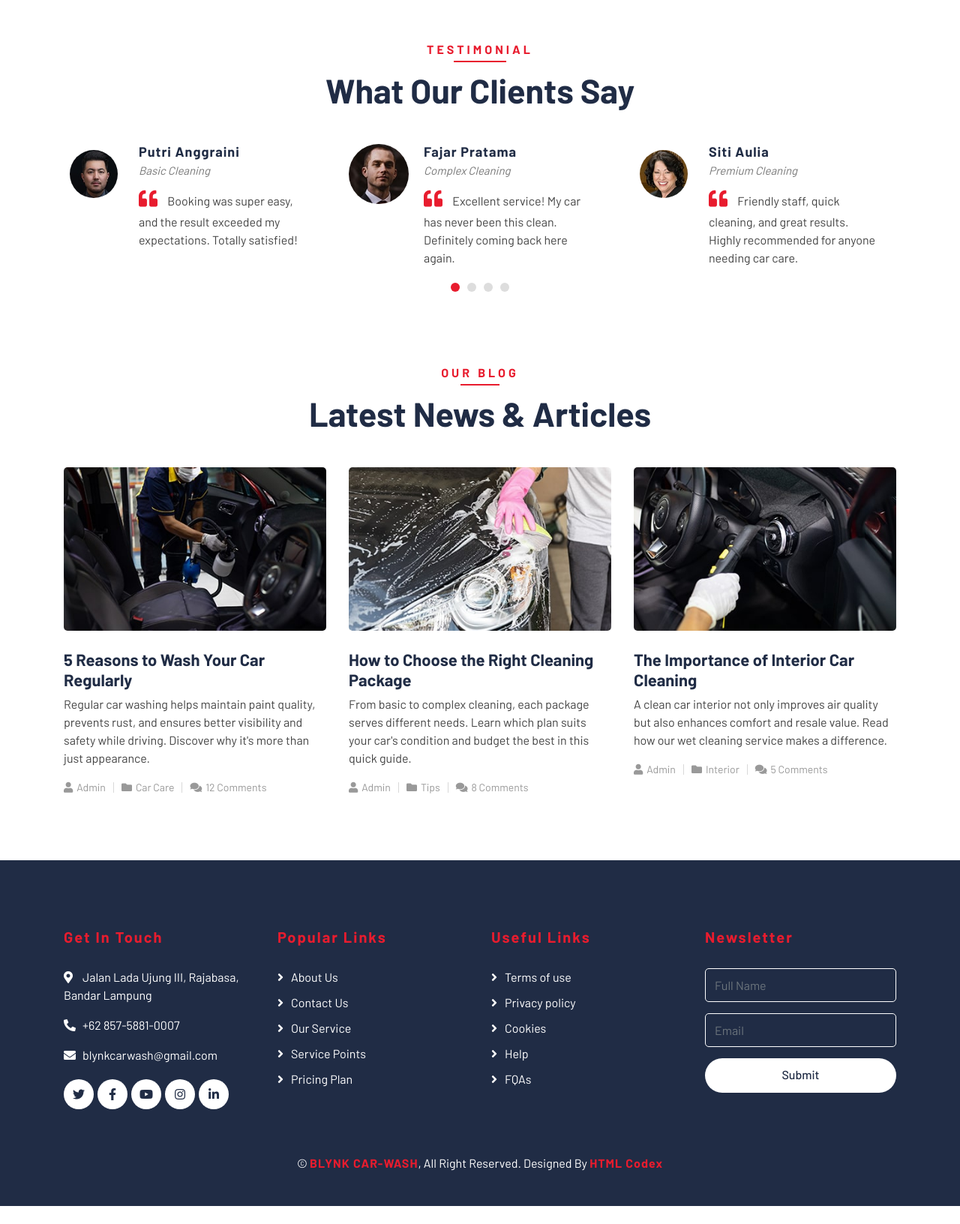
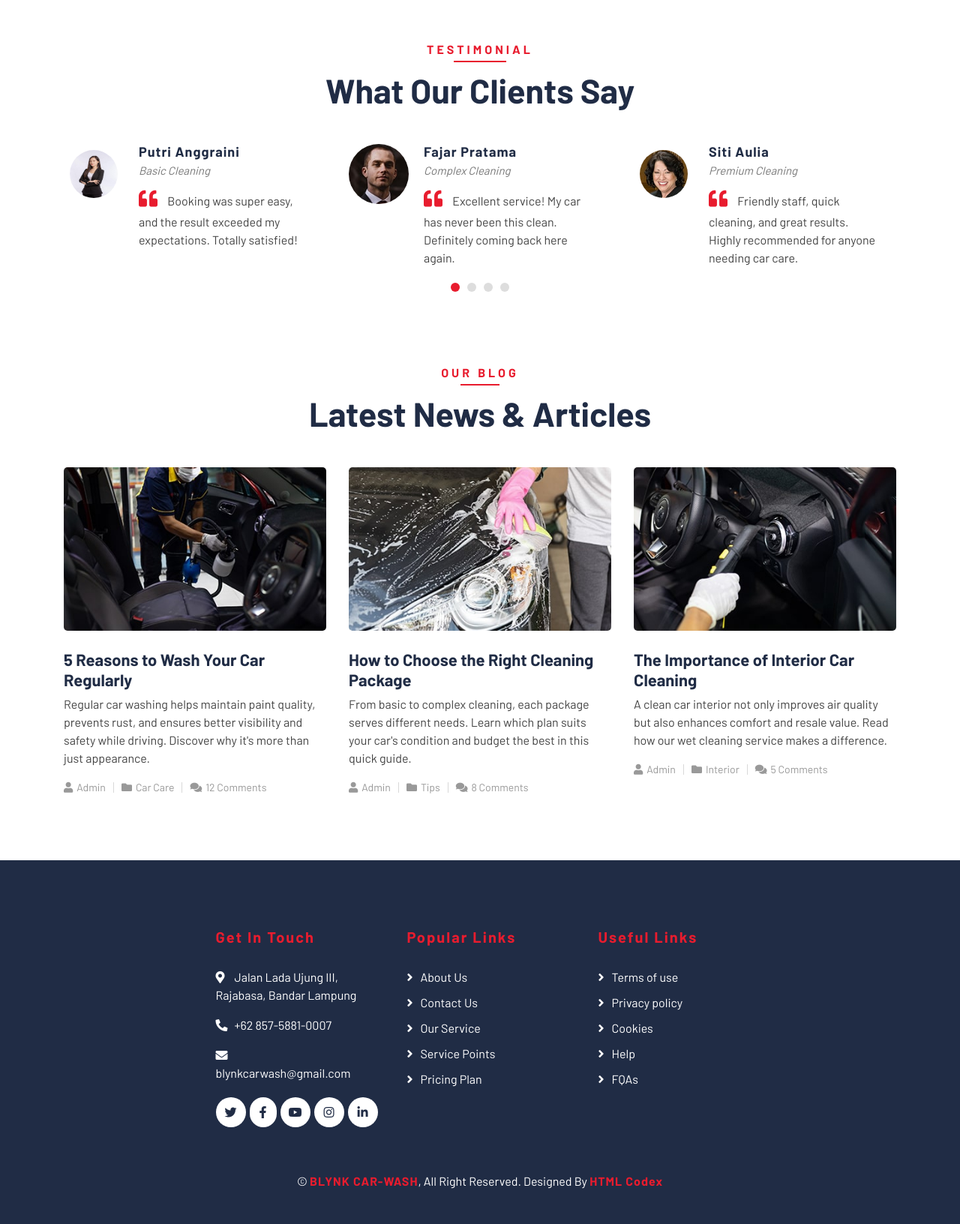
Before and after one commit to kiaomi22/Cuci-Mobil, a PHP site: page / in a window 1280 px wide. Shown: the part 4706-6338 px from the top of the page at 75% size. Before the commit the page ends 6314 px from the top, so only its background shows below. Run offline with PHP 8.4, Linux system fonts and the light colour scheme; some libraries are stand-ins or nearby versions.

Commit message:
Fix typo di halaman kontak & update footer

```diff
--- a/css/style.css
+++ b/css/style.css
@@ -2044,7 +2044,14 @@ a:focus {
 .footer .copyright p {
     margin: 0;
     color: #ffffff;
-}
+}.footer .row {
+    display: flex;
+    justify-content: center;
+    max-width: 900px;
+    margin: 0 auto;
+    gap: 30px;
+}
+
 
 .footer .copyright p a {
     color: #E81C2E;
--- a/index.html
+++ b/index.html
@@ -687,7 +687,6 @@
         <!-- Blog End -->
 
 
-
         <!-- Footer Start -->
         <div class="footer">
             <div class="container">
@@ -727,16 +726,6 @@
                             <a href="">FQAs</a>
                         </div>
                     </div>
-                    <div class="col-lg-3 col-md-6">
-                        <div class="footer-newsletter">
-                            <h2>Newsletter</h2>
-                            <form>
-                                <input class="form-control" placeholder="Full Name">
-                                <input class="form-control" placeholder="Email">
-                                <button class="btn btn-custom">Submit</button>
-                            </form>
-                        </div>
-                    </div>
                 </div>
             </div>
             <div class="container copyright">
@@ -744,6 +733,7 @@
             </div>
         </div>
         <!-- Footer End -->
+
 
         <!-- Back to top button -->
         <a href="#" class="back-to-top"><i class="fa fa-chevron-up"></i></a>
--- a/single.html
+++ b/single.html
@@ -219,7 +219,7 @@
                                 <li class="comment-item">
                                     <div class="comment-body">
                                         <div class="comment-img">
-                                            <img src="img/user.jpg" />
+                                            <img src="img/testimonial-4.jpg" />
                                         </div>
                                         <div class="comment-text">
                                             <h3><a href="#">Amelia Grant</a></h3>
@@ -249,7 +249,7 @@
                                         <li class="comment-item">
                                             <div class="comment-body">
                                                 <div class="comment-img">
-                                                    <img src="img/user.jpg" />
+                                                    <img src="img/testimonial-2.jpg" />
                                                 </div>
                                                 <div class="comment-text">
                                                     <h3><a href="#">Admin</a></h3>
```
Also changed, not shown: img/testimonial-4.jpg. Lines whose indentation alone changed are shown as unchanged.
